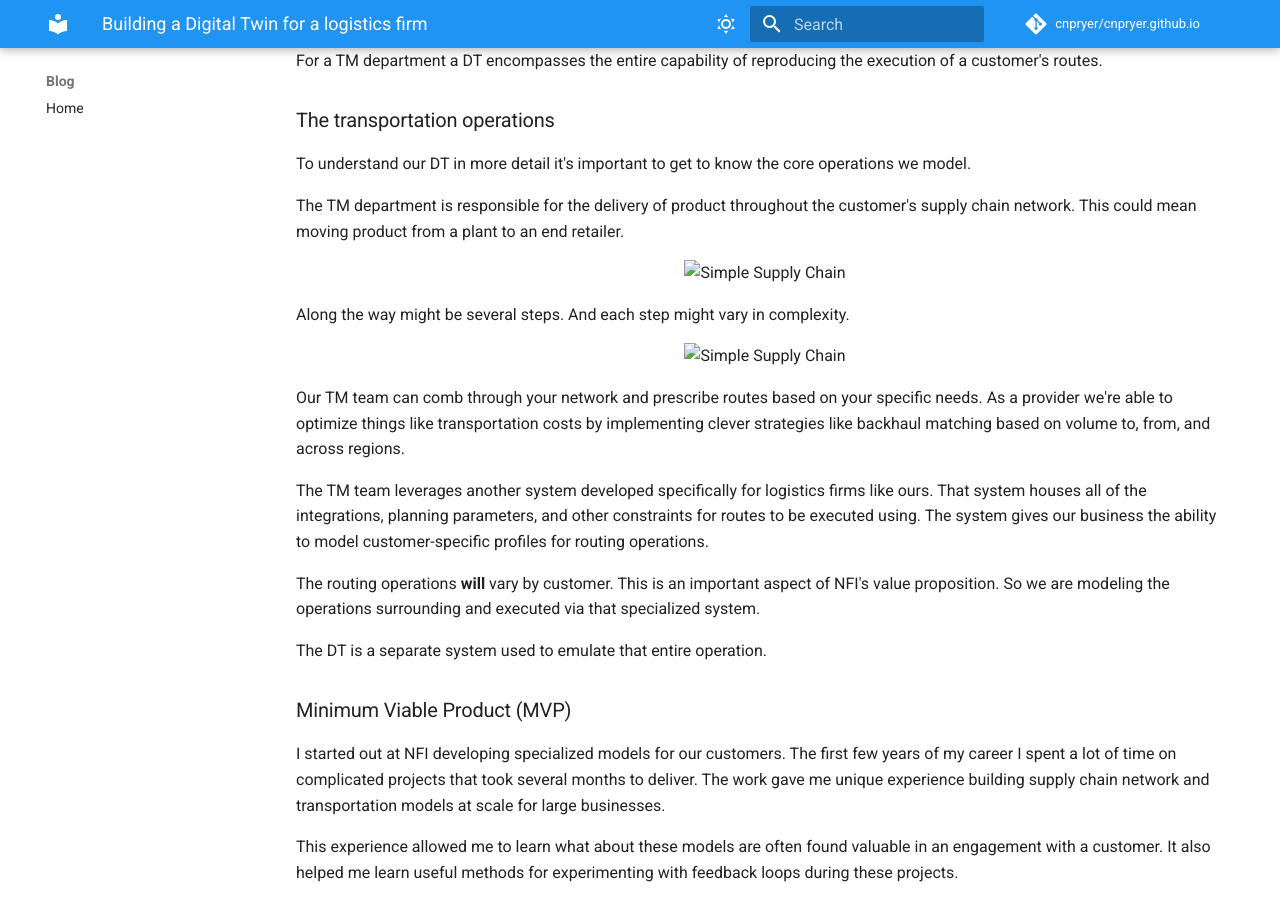
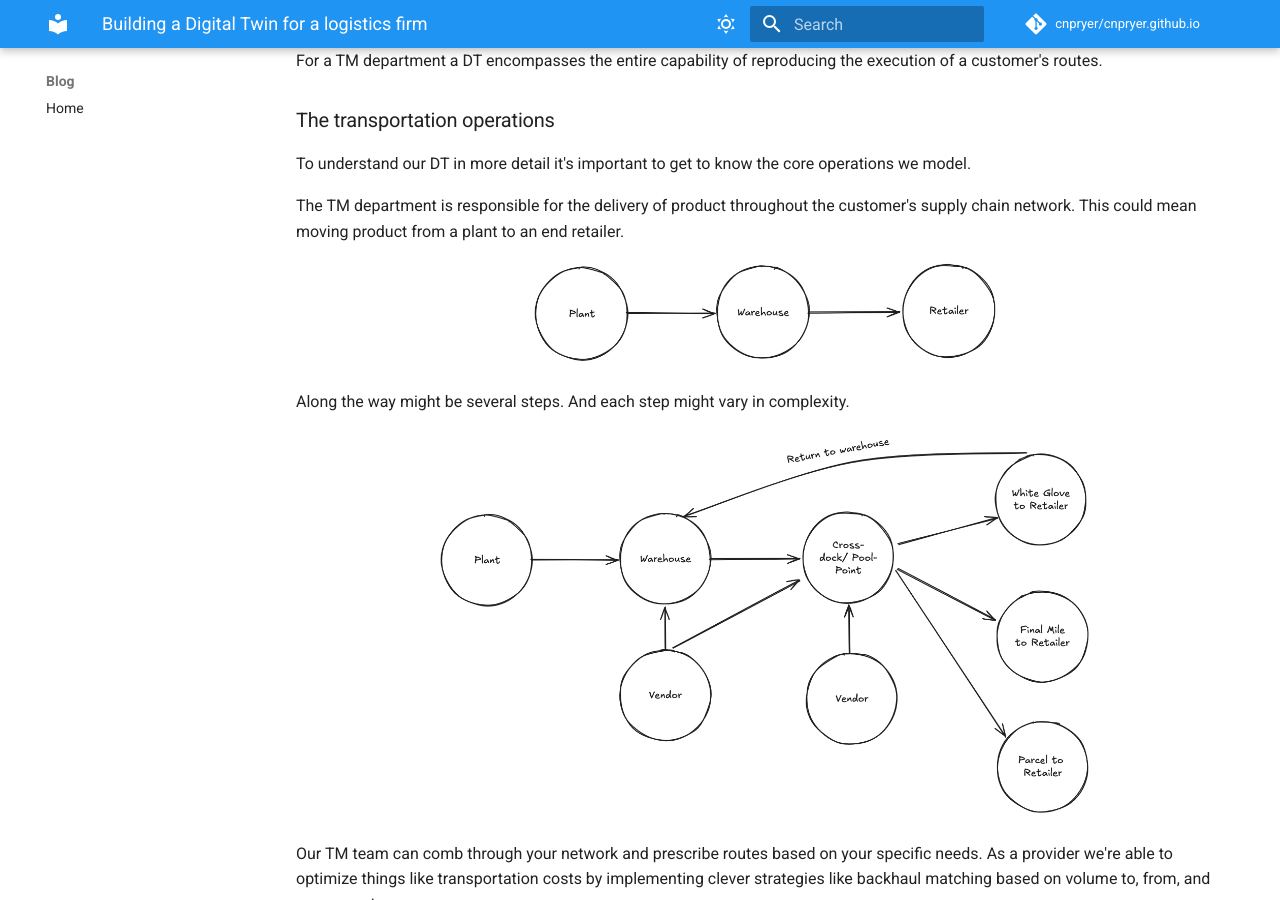
Before and after one commit to cnpryer/cnpryer.github.io, an MkDocs documentation site: the page built from docs/building_a_digital_twin_for_a_logistics_firm.md, in a window 1280 px wide and 900 px high, scrolled down 907 px. Built offline with MkDocs 1.6.1 and Material for MkDocs 9.7.7, drawn with Linux system fonts in a browser that asks for light colours; comment, search, counter and statistics services are not loaded.

Commit message:
Fix images

```diff
--- a/docs/building_a_digital_twin_for_a_logistics_firm.md
+++ b/docs/building_a_digital_twin_for_a_logistics_firm.md
@@ -32,13 +32,13 @@ To understand our DT in more detail it's important to get to know the core opera
 The TM department is responsible for the delivery of product throughout the customer's supply chain network. This could mean moving product from a plant to an end retailer.
 
 <p align="center">
-  <img src="../assets/img/simple_supply_chain.png" alt="Simple Supply Chain" width="50%">
+  <img src="https://github.com/cnpryer/cnpryer.github.io/blob/main/assets/img/simple_supply_chain.png?raw=true" alt="Simple Supply Chain" width="50%">
 </p>
 
 Along the way might be several steps. And each step might vary in complexity.
 
 <p align="center">
-  <img src="../assets/img/complex_supply_chain1.png" alt="Simple Supply Chain" width="70%">
+  <img src="https://github.com/cnpryer/cnpryer.github.io/blob/main/assets/img/complex_supply_chain1.png?raw=true" alt="Complex Supply Chain" width="70%">
 </p>
 
 Our TM team can comb through your network and prescribe routes based on your specific needs. As a provider we're able to optimize things like transportation costs by implementing clever strategies like backhaul matching based on volume to, from, and across regions.
@@ -163,7 +163,7 @@ For the second use-case ("2. An interface for running a scenario") we needed to
 If you're building a scenario that adds a new carrier to the customer's route guide you'll need more source data. If you're building a scenario that adds that new carrier **and** modifies a constraint, you're going to want to avoid having to introduce the new route guide data again.
 
 <p align="center">
-  <img src="../assets/img/simple_scenario_branch.png" alt="Simple Supply Chain" width="50%">
+  <img src="https://github.com/cnpryer/cnpryer.github.io/blob/main/assets/img/simple_scenario_branch.png?raw=true" alt="Simple Scenario Branch" width="50%">
 </p>
 
 One way to do this would be to store model transformations with versioning. So scenario runs can reference data from already implemented transformations.
```
